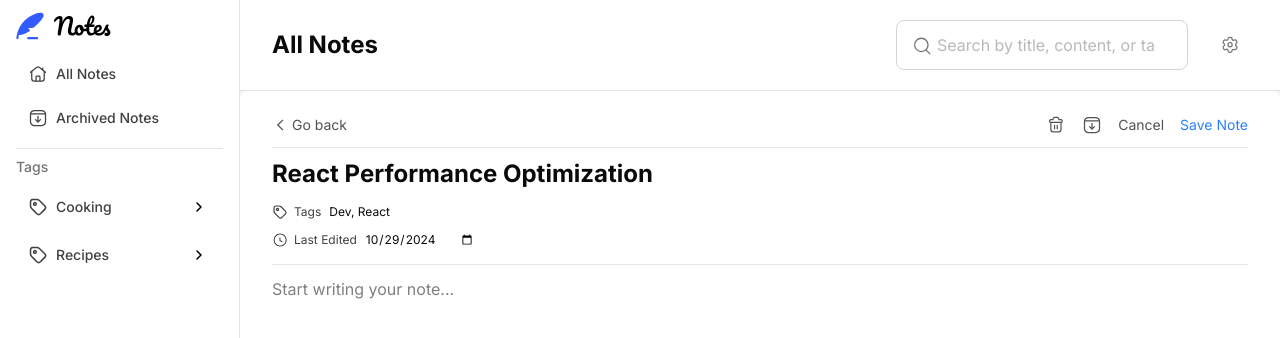
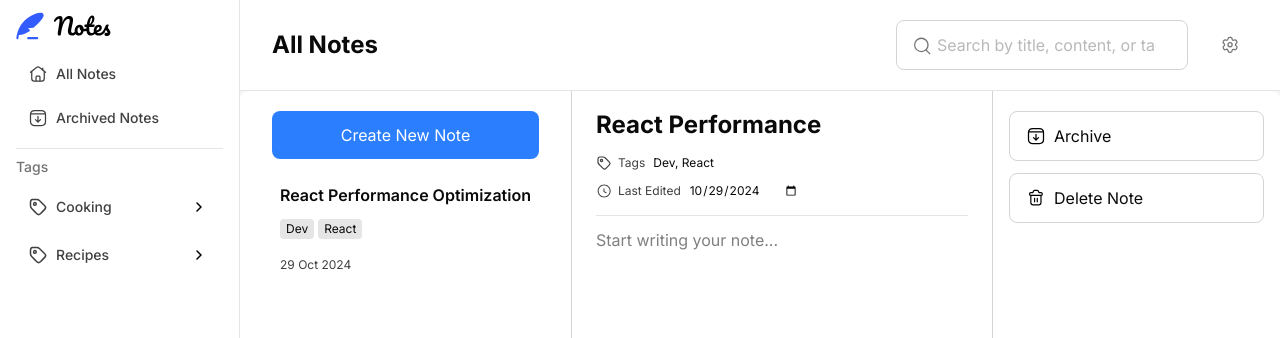
Before and after one commit to sarrietav-dev/notes, a Next.js app: page /notes/1 in a window 1280 px wide. Shown: the top 338 px of the page. Built offline with nearby package versions, Linux system fonts and the light colour scheme.

Commit message:
finish all notes desktop layout

```diff
--- a/app/(app)/layout.tsx
+++ b/app/(app)/layout.tsx
@@ -92,7 +92,7 @@ export default function RootLayout({
               </Link>
             </div>
           </div>
-          <main id="main-content" className="bg-white rounded-t-lg px-4 py-5 md:px-8 md:py-6 grow flex flex-col relative" role="main">{children}</main>
+          <div className="bg-white rounded-t-lg grow flex flex-col relative">{children}</div>
         </div>
         <footer className="sticky bottom-0 lg:hidden">
           <Navigation />
--- /dev/null
+++ b/app/(app)/notes/[id]/layout.tsx
@@ -0,0 +1,22 @@
+import { IconArchive, IconDelete } from "@/components/icons";
+import Button from "@/components/ui/button/button";
+
+export default function ShowNoteLayout({ children }: { children: React.ReactNode }) {
+  return (
+    <div className="flex h-full">
+      <main className="grow px-6 py-5">
+        {children}
+      </main>
+      <div className="border-l border-l-neutral-300 px-4 py-5 space-y-3 min-w-2xs">
+        <Button variant="outline" className="flex items-center text-left gap-2">
+          <IconArchive className="size-5 stroke-black fill-transparent" />
+          <span>Archive</span>
+        </Button>
+        <Button variant="outline" className="flex items-center text-left gap-2">
+          <IconDelete className="size-5 stroke-black fill-transparent" />
+          <span>Delete Note</span>
+        </Button>
+      </div>
+    </div>
+  )
+}
--- /dev/null
+++ b/app/(app)/notes/layout.tsx
@@ -0,0 +1,49 @@
+import { IconPlus } from "@/components/icons";
+import Button from "@/components/ui/button/button";
+import Link from "next/link";
+
+export default function NotesLayout({ children }: { children: React.ReactNode }) {
+  return (
+    <div className="flex grow">
+      <div className="flex flex-col border-r border-r-neutral-300 px-8 py-5">
+        <h1 className="text-neutral-950 text-2xl font-bold lg:hidden">All notes</h1>
+        <Link
+          href="/notes/new"
+          aria-label="Create new note"
+        >
+          <Button variant="primary">Create New Note</Button>
+        </Link>
+        <ul className="mt-4">
+          <li>
+            <Link href="/notes/1">
+              <div className="p-2 space-y-3">
+                <h2 className="text-neutral-950 font-semibold">
+                  React Performance Optimization
+                </h2>
+                <div className="flex gap-1">
+                  <div className="text-neutral-950 text-xs px-1.5 py-0.5 bg-neutral-200 rounded">
+                    Dev
+                  </div>
+                  <div className="text-neutral-950 text-xs px-1.5 py-0.5 bg-neutral-200 rounded">
+                    React
+                  </div>
+                </div>
+                <time dateTime="2024-10-29" className="text-xs text-neutral-700">
+                  29 Oct 2024
+                </time>
+              </div>
+            </Link>
+          </li>
+        </ul>
+      </div>
+      <div className="grow">{children}</div>
+      <Link
+        href="/notes/new"
+        aria-label="Create new note"
+        className="absolute z-10 bottom-4 shadow-2xl right-4 rounded-full size-12 md:size-14 flex items-center justify-center bg-blue-500 md:bottom-8 md:right-9 lg:hidden"
+      >
+        <IconPlus className="fill-white size-7 " />
+      </Link>
+    </div>
+  );
+}
--- /dev/null
+++ b/app/(app)/notes/new/layout.tsx
@@ -0,0 +1,14 @@
+import { IconArchive, IconDelete } from "@/components/icons";
+import Button from "@/components/ui/button/button";
+
+export default function NewNoteLayout({ children }: { children: React.ReactNode }) {
+  return (
+    <div className="flex h-full">
+      <main className="grow px-6 py-5">
+        {children}
+      </main>
+      <div className="border-l border-l-neutral-300 px-4 py-5 space-y-3 min-w-2xs">
+      </div>
+    </div>
+  )
+}
--- /dev/null
+++ b/app/(app)/notes/page.tsx
@@ -0,0 +1,3 @@
+export default function AllNotes() {
+  return <></>
+}
--- a/app/(app)/page.tsx
+++ /dev/null
@@ -1,39 +0,0 @@
-import { IconPlus } from "@/components/icons";
-import Link from "next/link";
-
-export default function AllNotes() {
-  return (
-    <>
-      <h1 className="text-neutral-950 text-2xl font-bold">All notes</h1>
-      <ul className="mt-4">
-        <li>
-          <Link href="/notes/1">
-            <div className="p-2 space-y-3">
-              <h2 className="text-neutral-950 font-semibold">
-                React Performance Optimization
-              </h2>
-              <div className="flex gap-1">
-                <div className="text-neutral-950 text-xs px-1.5 py-0.5 bg-neutral-200 rounded">
-                  Dev
-                </div>
-                <div className="text-neutral-950 text-xs px-1.5 py-0.5 bg-neutral-200 rounded">
-                  React
-                </div>
-              </div>
-              <time dateTime="2024-10-29" className="text-xs text-neutral-700">
-                29 Oct 2024
-              </time>
-            </div>
-          </Link>
-        </li>
-      </ul>
-      <Link
-        href="/notes/new"
-        aria-label="Create new note"
-        className="absolute z-10 bottom-4 shadow-2xl right-4 rounded-full size-12 md:size-14 flex items-center justify-center bg-blue-500 md:bottom-8 md:right-9"
-      >
-        <IconPlus className="fill-white size-7 " />
-      </Link>
-    </>
-  );
-}
--- a/components/ui/button/button.tsx
+++ b/components/ui/button/button.tsx
@@ -3,10 +3,10 @@ import { cva, VariantProps } from "class-variance-authority";
 
 interface ButtonProps
   extends React.ButtonHTMLAttributes<HTMLButtonElement>,
-    VariantProps<typeof styles> {}
+  VariantProps<typeof styles> { }
 
 const styles = cva(
-  "rounded-lg  text-center font-semibold w-full disabled:text-neutral-300 disabled:bg-neutral-100 disabled:!border-none font-medium active:outline active:outline-neutral-500", // base styles
+  "rounded-lg w-full disabled:text-neutral-300 disabled:bg-neutral-100 disabled:!border-none active:outline active:outline-neutral-500", // base styles
   {
     variants: {
       variant: {
--- a/features/notes/components/notes-form.tsx
+++ b/features/notes/components/notes-form.tsx
@@ -55,7 +55,7 @@ export default function NoteForm({ note, onSubmit, onCancel, onDelete, onArchive
 
   return (
     <form className="flex flex-col gap-3 grow" aria-labelledby="note-title" onSubmit={handleSubmit}>
-      <div className="border-b border-neutral-200 flex pb-3">
+      <div className="border-b border-neutral-200 flex pb-3 lg:hidden">
         <Link href="/" className="mr-auto flex items-center gap-1">
           <IconArrowLeft className="size-4 fill-neutral-600" />
           <span className="text-sm text-neutral-600">Go back</span>
```
